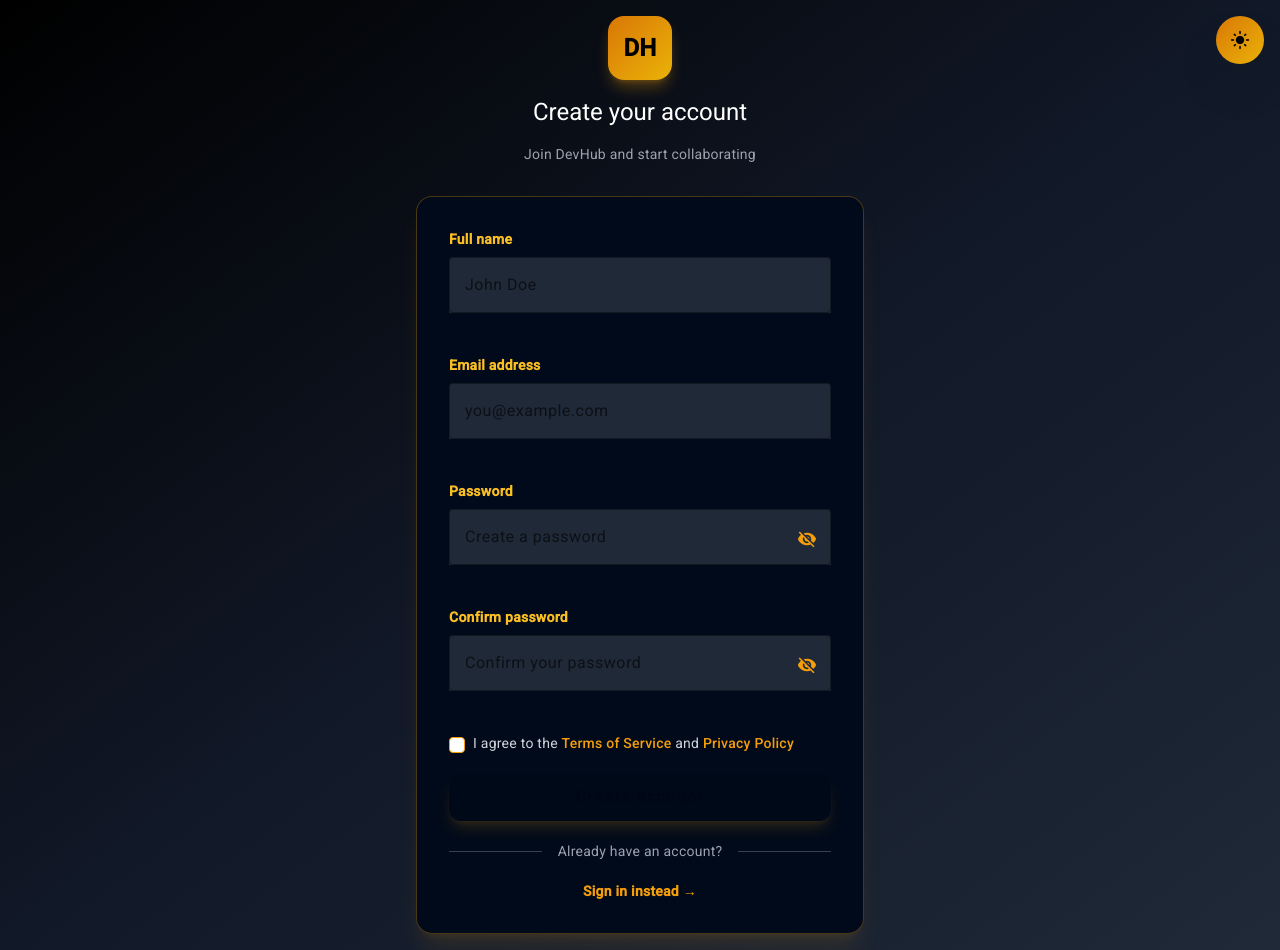
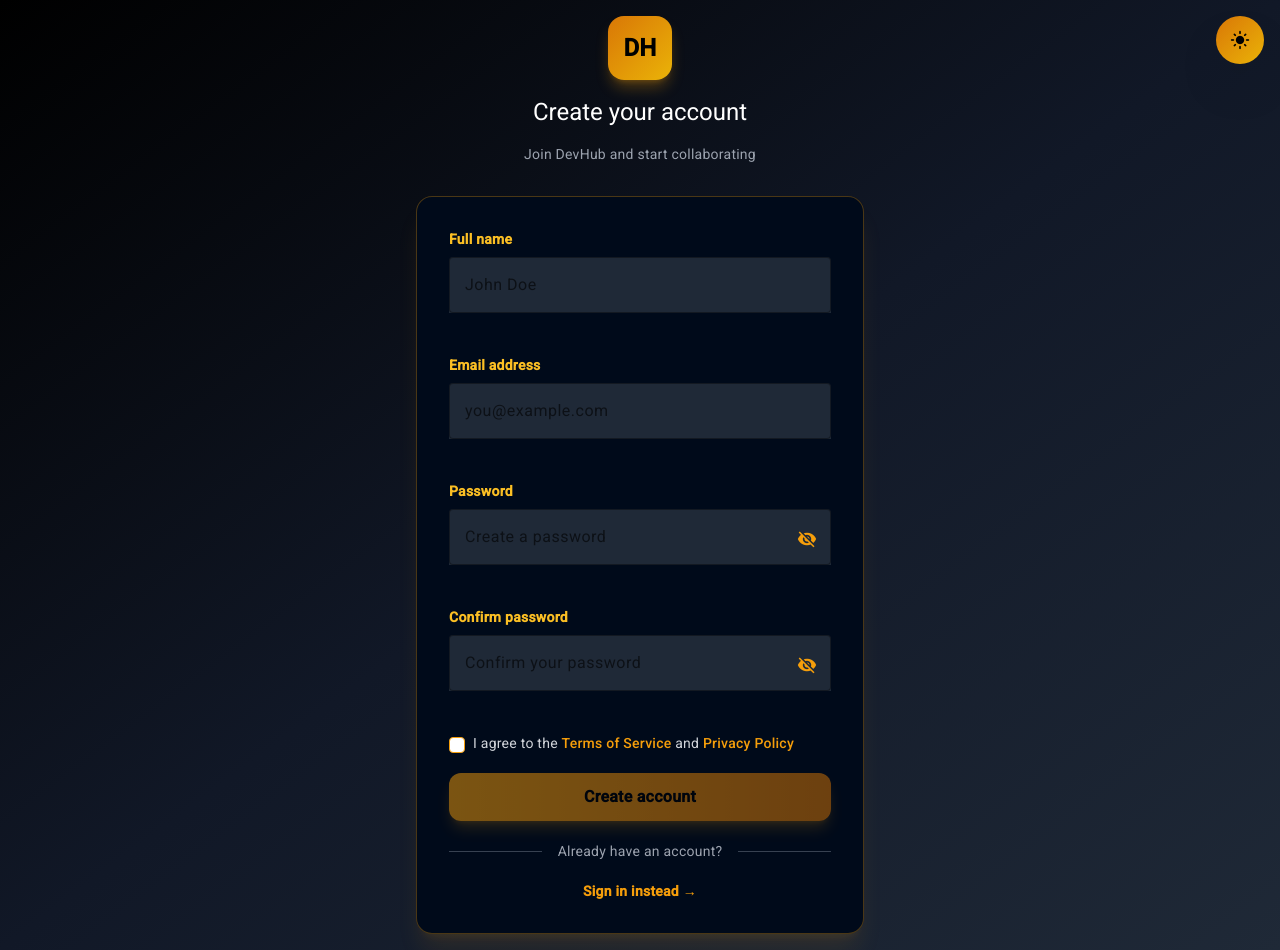
Before and after one commit to DevHub-xs/devhub-portal, an Angular app: page /auth/register in a window 1280 px wide. Built offline with nearby package versions, Linux system fonts and the light colour scheme.

Commit message:
feat: Enhance login and register buttons with gradient backgrounds and improved hover effects

```diff
--- a/src/app/features/auth/login/login.component.html
+++ b/src/app/features/auth/login/login.component.html
@@ -70,11 +70,16 @@
 
         <!-- Submit Button -->
         <button
-          mat-raised-button
-          color="primary"
           type="submit"
           [disabled]="!loginForm.valid"
-          class="!w-full !h-12 !text-base !font-semibold !rounded-xl !shadow-lg !shadow-neon-500/30 dark:!shadow-gold-500/30 hover:!shadow-xl hover:!shadow-neon-500/40 dark:hover:!shadow-gold-500/40 disabled:!opacity-50 disabled:!cursor-not-allowed">
+          class="w-full h-12 text-base font-semibold rounded-xl shadow-lg transition-all duration-200
+                 bg-gradient-to-r from-neon-500 to-neon-600 hover:from-neon-600 hover:to-neon-700
+                 dark:from-gold-500 dark:to-gold-600 dark:hover:from-gold-600 dark:hover:to-gold-700
+                 text-white dark:text-black
+                 shadow-neon-500/30 dark:shadow-gold-500/30
+                 hover:shadow-xl hover:shadow-neon-500/50 dark:hover:shadow-gold-500/50
+                 disabled:opacity-50 disabled:cursor-not-allowed disabled:hover:shadow-lg
+                 transform hover:scale-[1.02] active:scale-[0.98]">
           Sign in
         </button>
 
--- a/src/app/features/auth/register/register.component.html
+++ b/src/app/features/auth/register/register.component.html
@@ -117,11 +117,16 @@
 
         <!-- Submit Button -->
         <button
-          mat-raised-button
-          color="primary"
           type="submit"
           [disabled]="!registerForm.valid"
-          class="!w-full !h-12 !text-base !font-semibold !rounded-xl !shadow-lg !shadow-neon-500/30 dark:!shadow-gold-500/30 hover:!shadow-xl hover:!shadow-neon-500/40 dark:hover:!shadow-gold-500/40 disabled:!opacity-50 disabled:!cursor-not-allowed">
+          class="w-full h-12 text-base font-semibold rounded-xl shadow-lg transition-all duration-200
+                 bg-gradient-to-r from-neon-500 to-neon-600 hover:from-neon-600 hover:to-neon-700
+                 dark:from-gold-500 dark:to-gold-600 dark:hover:from-gold-600 dark:hover:to-gold-700
+                 text-white dark:text-black
+                 shadow-neon-500/30 dark:shadow-gold-500/30
+                 hover:shadow-xl hover:shadow-neon-500/50 dark:hover:shadow-gold-500/50
+                 disabled:opacity-50 disabled:cursor-not-allowed disabled:hover:shadow-lg
+                 transform hover:scale-[1.02] active:scale-[0.98]">
           Create account
         </button>
 
```
Also changed, not shown: 1 other file (tests, documents, lock files or other folders).
